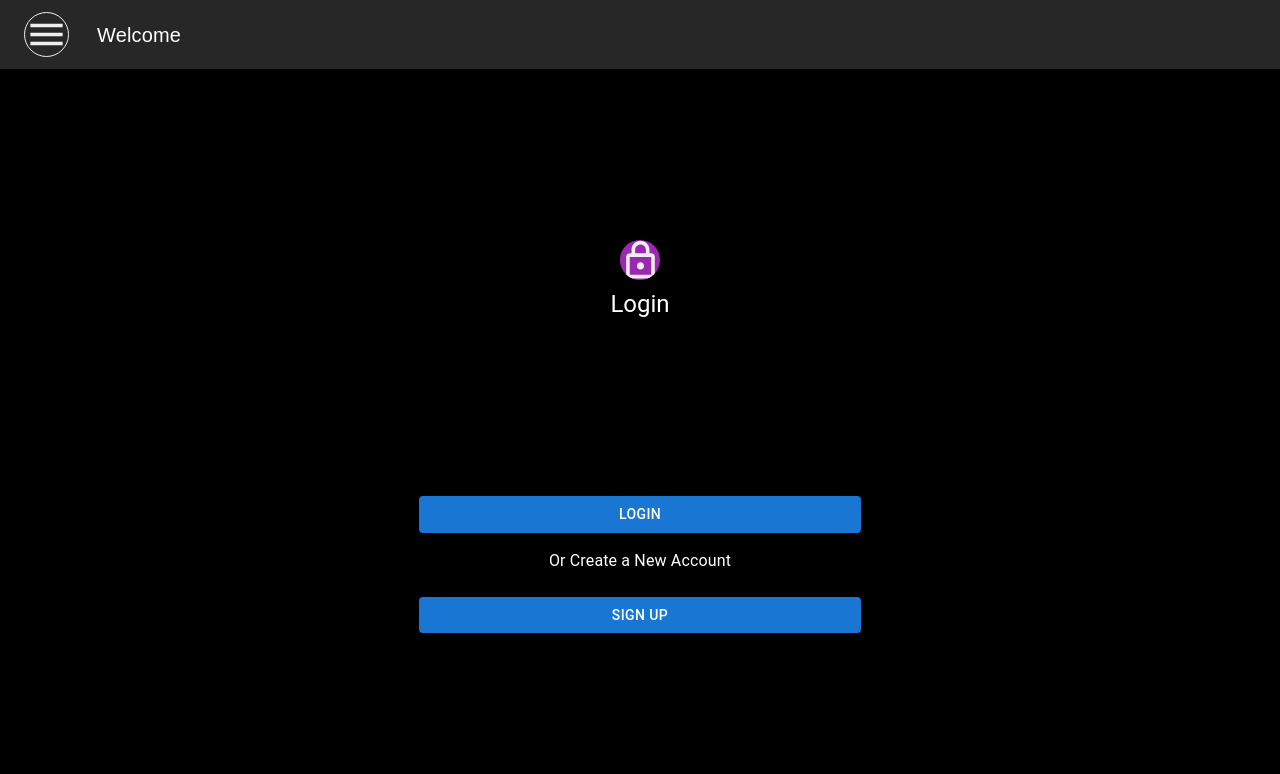
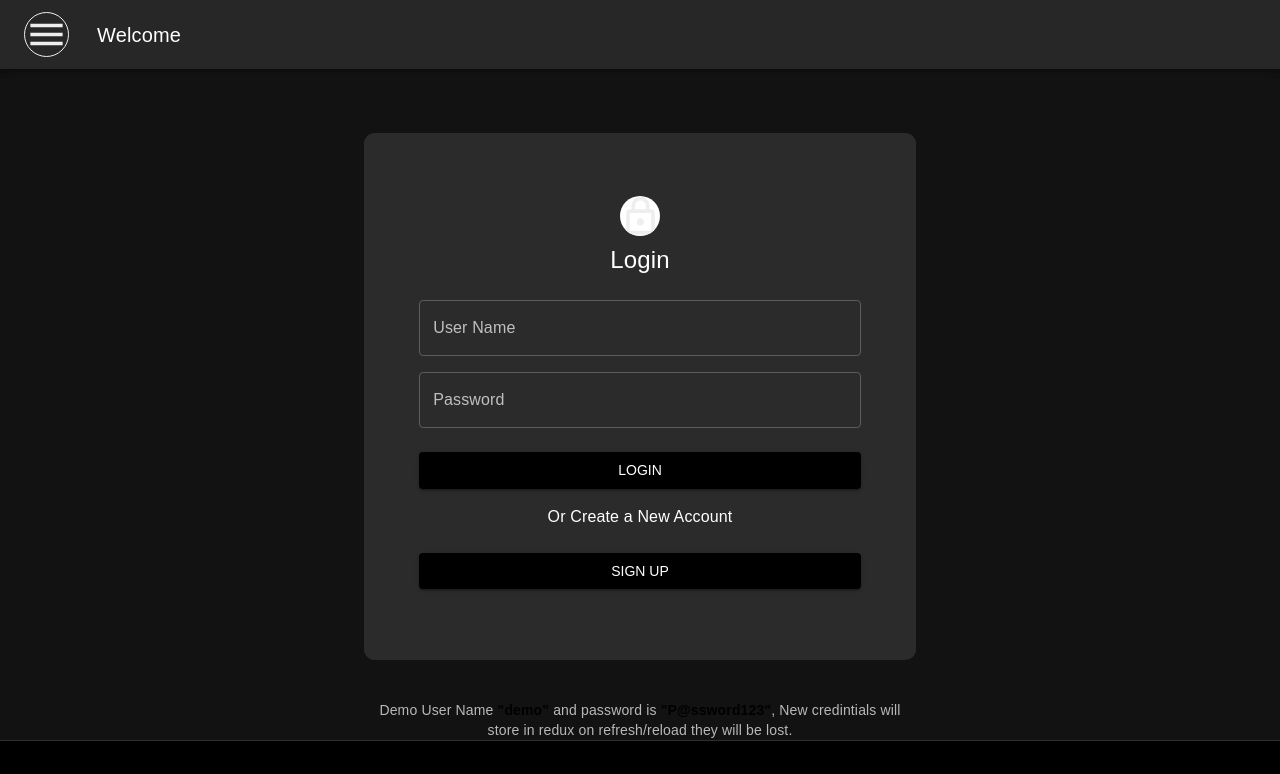
Before and after one commit to sherly7Veronica/tf-hirecoderapp, a React (Create React App) app: page / in a window 1280 px wide. Shown: the top 774 px of the page. Built offline with nearby package versions, Linux system fonts and the light colour scheme; what redux-immutable-state-invariant would draw is missing.

Commit message:
feat/added-centralised-dark-theme

```diff
--- a/src/App.js
+++ b/src/App.js
@@ -14,6 +14,7 @@ import UpdateStore from "./hardCodedData/updateStore";
 import User from "./view/User";
 import { useHistory } from "react-router-dom";
 import Footer from "./components/footer";
+import style from "./style";
 
 const useStyles = makeStyles({});
 
@@ -26,6 +27,9 @@ const darkTheme = createTheme({
     secondary: {
       main: "#ffffff"
     },
+    optional: {
+      main: "#2c2b2b"
+    }
   },
   typography: {
     fontFamily: 'Raleway, Arial',
@@ -66,7 +70,7 @@ function App({ isLoggedIn }) {
           preventDuplicate
         >
           <AppBar />
-          <div style={{ minHeight: "500px", padding: "2rem 0 2rem 0", backgroundColor: "black" }}>
+          <div className={classes.container}>
             {isLoggedIn ? (
               <Switch>
                 <Route exact from="/" render={(props) => <Home {...props} />} />
--- a/src/style.js
+++ b/src/style.js
@@ -0,0 +1,8 @@
+const appLayout = (theme) => ({
+    container: {
+        minHeight: "500px",
+        padding: "2rem 0 2rem 0",
+        backgroundColor: "black"
+    }
+});
+export default appLayout;
--- a/src/view/Home.js
+++ b/src/view/Home.js
@@ -351,7 +351,7 @@ function TaskPage({ configTaskData, taskData }) {
                     </Grid>
                   </Form>
                 );
-              } }
+              }}
             </Formik>
             <Typography
               id="spring-modal-description"
--- a/src/view/SignIn.js
+++ b/src/view/SignIn.js
@@ -95,11 +95,9 @@ function SignIn({ userList, loginStatus, addNewUser, setCurrentUserData }) {
   };
 
   return (
-    <div className={classes.container}>
-      <ThemeProvider theme={theme}>
-        <Container component="main" maxWidth="sm" >
-          <CssBaseline />
-          {componentState === "login" ? (
+    <>
+      <Container maxWidth="sm">{
+        componentState === "login" ? (
           <Box
             className={classes.container}
             sx={{
@@ -118,15 +116,16 @@ function SignIn({ userList, loginStatus, addNewUser, setCurrentUserData }) {
             <Typography component="h1" variant="h5">
               Login
             </Typography>
-              <Box sx={{ mt: 3 }}>
+            <Box sx={{ mt: 3 }}  >
               <Formik
                 initialValues={{ userName: "", password: "" }}
                 enableReinitialize={true}
                 onSubmit={onSignIn}
+                style={{ backgroundColor: "blue" }}
               >
                 {() => {
                   return (
-                      <Form>
+                    <Form >
                       <Grid container spacing={2}>
                         <Grid item xs={12}>
                           <Field
@@ -136,6 +135,8 @@ function SignIn({ userList, loginStatus, addNewUser, setCurrentUserData }) {
                             label="User Name"
                             name="userName"
                             autoComplete="userName"
+
+
                           />
                         </Grid>
                         <Grid item xs={12}>
@@ -147,6 +148,7 @@ function SignIn({ userList, loginStatus, addNewUser, setCurrentUserData }) {
                             type="password"
                             id="password"
                             autoComplete="new-password"
+
                           />
                         </Grid>
                       </Grid>
@@ -162,6 +164,7 @@ function SignIn({ userList, loginStatus, addNewUser, setCurrentUserData }) {
                           fullWidth
                           variant="contained"
                           sx={{ mt: 3, mb: 2 }}
+                          className={classes.bg}
 
                         >
                           Login
@@ -173,6 +176,7 @@ function SignIn({ userList, loginStatus, addNewUser, setCurrentUserData }) {
                           fullWidth
                           variant="contained"
                           sx={{ mt: 3, mb: 2 }}
+                          className={classes.bg}
                         >
                           Sign Up
                         </Button>
@@ -185,6 +189,7 @@ function SignIn({ userList, loginStatus, addNewUser, setCurrentUserData }) {
           </Box>
         ) : (
           <Box
+            className={classes.container}
             sx={{
               marginTop: 8,
               display: "flex",
@@ -340,6 +345,7 @@ function SignIn({ userList, loginStatus, addNewUser, setCurrentUserData }) {
                           fullWidth
                           variant="contained"
                           sx={{ mt: 3, mb: 2 }}
+
                         >
                           Sign Up
                         </Button>
@@ -350,6 +356,7 @@ function SignIn({ userList, loginStatus, addNewUser, setCurrentUserData }) {
                           data-id={"login"}
                           variant="contained"
                           sx={{ mt: 3, mb: 2 }}
+                          className={classes.bg}
                         >
                           Login In
                         </Button>
@@ -360,11 +367,13 @@ function SignIn({ userList, loginStatus, addNewUser, setCurrentUserData }) {
               </Formik>
             </Box>
           </Box>
-          )}
-          <OtherInfo sx={{ mt: 5 }} />
+        )
+      }
+        < OtherInfo sx={{ mt: 5 }} />
       </Container>
-      </ThemeProvider>
-    </div>
+      {/* </ThemeProvider> */}
+
+    </>
   );
 }
 
--- a/src/view/User.js
+++ b/src/view/User.js
@@ -46,7 +46,7 @@ function User({
   };
 
   return (
-    <div style={{ backgroundColor: "red" }}>
+    <div>
       <div style={{ justifyContent: "center", display: "flex" }}>
         <Paper
           elevation={3}
@@ -92,6 +92,7 @@ function User({
                         fullWidth
                         id="password"
                         label="Password"
+
                         name="password"
                         autoComplete="password"
                       />
--- a/src/view/style.js
+++ b/src/view/style.js
@@ -5,14 +5,32 @@ const bodyLayout = (theme) => ({
         justifyContent: 'space-between',
         marginTop: "0rem",
         padding: "0.75rem",
-        backgroundColor: `${theme.palette.primary.main} !important`,
+        backgroundColor: `${theme.palette.optional.main} !important`,
         paddingBottom: "0rem",
         fontSize: "13px",
         color: theme.palette.secondary.main
     },
-    button: {
+    form: {
         backgroundColor: theme.palette.primary.main,
         color: theme.palette.secondary.main
     },
+    home: {
+        position: "absolute",
+        top: "50%",
+        left: "50%",
+        transform: "translate(-50%, -50%)",
+        width: 800,
+        bgcolor: "background.paper",
+        border: "2px solid #000",
+        boxShadow: 24,
+        textAlign: "center",
+        p: 4,
+        marginTop: "5%",
+    },
+    bg: {
+        backgroundColor: `${theme.palette.primary.main} !important`,
+
+    }
+
 });
 export default bodyLayout;
```
Lines whose indentation alone changed are shown as unchanged.
